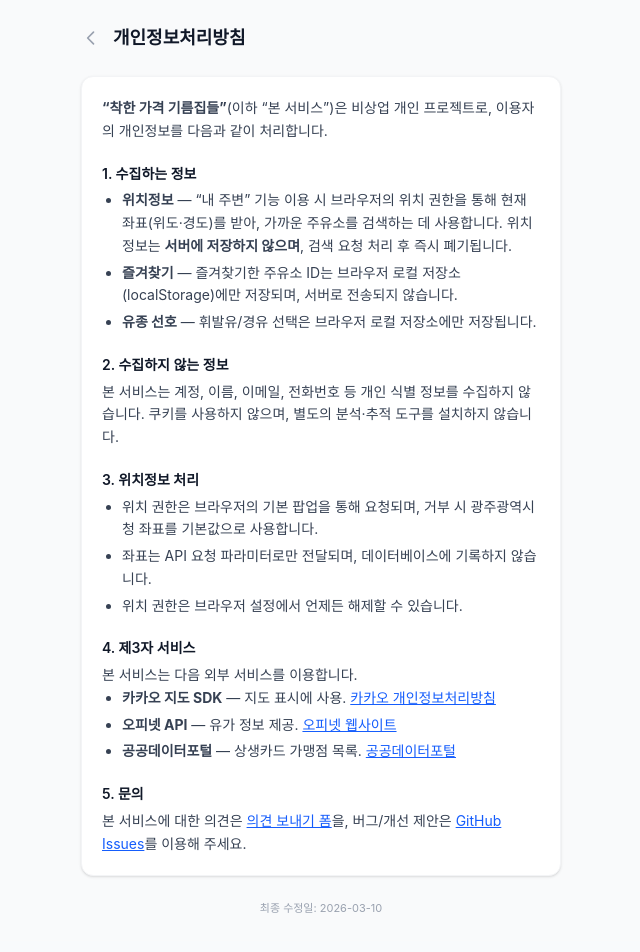
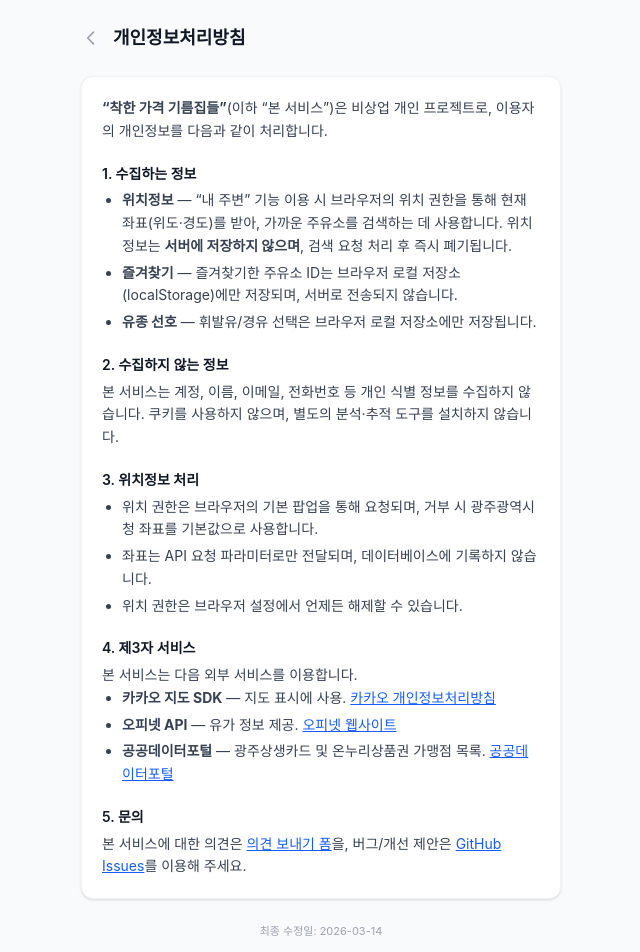
Before and after one commit to Jadoothespitz/gwangju-oil, a Next.js app: page /privacy in a window 1280 px wide. Shown: the top 952 px of the page, without its empty margins (319-959 px from the left). Built offline with nearby package versions, Linux system fonts and the light colour scheme.

Commit message:
Revised the privacy policy page

```diff
--- a/app/privacy/page.tsx
+++ b/app/privacy/page.tsx
@@ -80,7 +80,7 @@ export default function PrivacyPage() {
                 </a>
               </li>
               <li>
-                <strong>공공데이터포털</strong> — 상생카드 가맹점 목록.{" "}
+                <strong>공공데이터포털</strong> — 광주상생카드 및 온누리상품권 가맹점 목록.{" "}
                 <a href="https://www.data.go.kr" target="_blank" rel="noopener noreferrer" className="text-blue-600 underline">
                   공공데이터포털
                 </a>
@@ -115,7 +115,7 @@ export default function PrivacyPage() {
         </div>
 
         <p className="text-center text-[11px] text-gray-400">
-          최종 수정일: 2026-03-10
+          최종 수정일: 2026-03-14
         </p>
       </div>
     </div>
```
